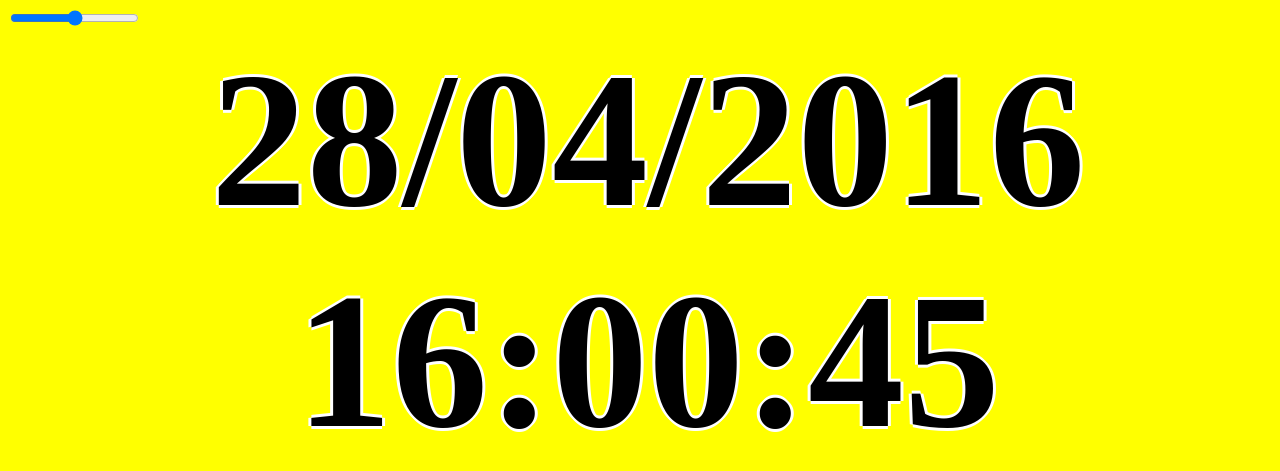
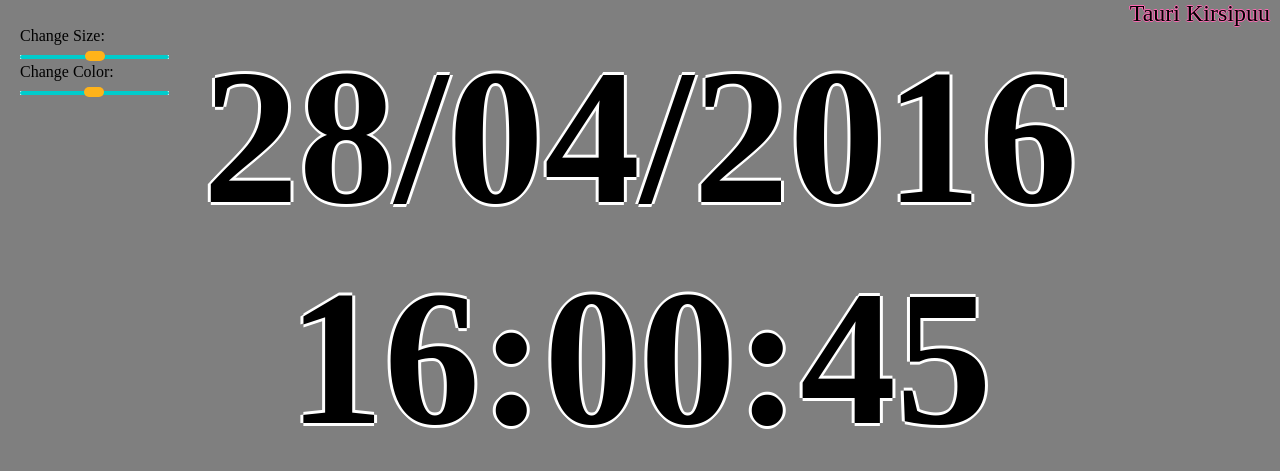
Before and after one commit to veebirakenduste-kasutajaliidesed-2016k/1.kodutoo-II-ruhm, a PHP site: page /clock.html in a window 1280 px wide. Shown: the top 471 px of the page. Run offline with PHP 8.4, Linux system fonts and the light colour scheme.

Commit message:
added changing color and added custom input-range

```diff
--- a/clock.html
+++ b/clock.html
@@ -7,8 +7,14 @@
   <link rel="stylesheet" type="text/css" href="style.css">
 </head>
 <body>
-  <div id="font">
-      <input type="range" min=1 max=2 value=1.5 step=0.1 id="slider">
+  <div>
+    <p id="name">Tauri Kirsipuu</p>
+  </div>
+  <div id="Changer">
+      <p id="sizeText">Change Size:</p>
+      <input type="range" min=1 max=2 value=1.5 step=0.1 id="fontSlider"> </br>
+      <p id="colorText">Change Color:</p>
+      <input type="range" min=1 max=255 value=127 step=1 id="colorSlider">
   </div>
 	<div id="datetime">
     <p id="date">0/0/0</p>
--- a/clock.js
+++ b/clock.js
@@ -2,23 +2,54 @@ window.onload = function(){
 
   var clock = document.getElementById('clock');
   var date = document.getElementById('date');
-  document.getElementById('slider').addEventListener("click", Change);
+  var sizeText = document.getElementById('sizeText');
+  var colorText = document.getElementById('colorText');
+  document.getElementById('fontSlider').addEventListener("click", changeFontSize);
+  document.getElementById('colorSlider').addEventListener("click", changeBackColor);
 
 
   writeTime();
   writeDate(); //selleks, et ei oleks alguses näha nulle näha
-  Change();
+  changeFontSize();
+  changeBackColor();
 
   window.setInterval(function(){
     writeDate();
     writeTime();
-  }, 500);
+    changeFontSize();
+    changeBackColor();
+  }, 100);
 
 };
-function Change() {
-  var fontslider = document.getElementById('slider');
+function changeFontSize(){
+  var fontslider = document.getElementById('fontSlider');
   clock.style.fontSize = fontslider.value*window.innerWidth*0.1 + 'px';
   date.style.fontSize = fontslider.value*window.innerWidth*0.1 + 'px';
+}
+
+function changeBackColor(){
+    var colorslider = document.getElementById('colorSlider');
+    var red = colorslider.value;
+    var green = colorslider.value;
+    var blue = colorslider.value;
+
+    document.body.style.backgroundColor = "rgb(" + red + "," + green + "," + blue + ")";
+    if (colorslider.value < 50){
+      clock.style.color = "white";
+      date.style.color = "white";
+      clock.style.textShadow = "-3px 0 black, 0 3px black, 3px 0 black, 0 -3px black";
+      date.style.textShadow = "-3px 0 black, 0 3px black, 3px 0 black, 0 -3px black";
+      sizeText.style.color = "white";
+      colorText.style.color = "white";
+
+    }else {
+      clock.style.color = "black";
+      date.style.color = "black";
+      clock.style.textShadow = "-3px 0 white, 0 3px white, 3px 0 white, 0 -3px white";
+      date.style.textShadow = "-3px 0 white, 0 3px white, 3px 0 white, 0 -3px white";
+      sizeText.style.color = "black";
+      colorText.style.color = "black";
+    }
 }
 
 function writeTime(){
@@ -34,7 +65,7 @@ function writeTime(){
 
 function writeDate(){
   var time = new Date();
-  var fontslider = document.getElementById('slider');
+  var fontslider = document.getElementById('fontSlider');
 
   var month = addZeroBefore(time.getMonth());
   var year = addZeroBefore(time.getFullYear());
--- a/style.css
+++ b/style.css
@@ -1,7 +1,8 @@
 body{
+  padding:0px;
+  margin:0px;
   width: 100%;
   length: 100%;
-  background-color:yellow;
 }
 
 p
@@ -14,7 +15,13 @@ p
   margin-top: auto;
   margin-bottom:auto;
 }
-
+#name
+{
+  text-align: right;
+  margin-right:10px;
+  font-size: 150%;
+  text-shadow: -1px 0 hotpink, 0 1px hotpink, 1px 0 hotpink, 0 -1px hotpink;
+}
 #date
 {
   font-weight: bold;
@@ -31,7 +38,104 @@ p
   text-shadow: -3px 0 white, 0 3px white, 3px 0 white, 0 -3px white;
 }
 
-#font
+#colorText, #sizeText
 {
-  postion:fixed;
+  margin-left: 20px;
 }
+
+#Changer
+{
+  position:absolute;
+}
+
+/*kood saadud: http://codepen.io/chriscoyier/pen/FtnAa */
+input[type=range] {
+  -webkit-appearance: none;
+  margin: 1px 0;
+  width: 100%;
+  margin-left:20px;
+}
+input[type=range]:focus {
+  outline: none;
+}
+input[type=range]::-webkit-slider-runnable-track {
+  width: 100%;
+  height: 4px;
+  cursor: pointer;
+  animate: 0.2s;
+  /*box-shadow: 0px 0px 0px #000000, 0px 0px 0px #0d0d0d;*/
+  background: #00cccc;
+  border-radius: 25px;
+  border: 0px solid #000101;
+}
+
+input[type=range]::-webkit-slider-thumb {
+  /*box-shadow: 0px 0px 0px #000000, 0px 0px 0px #0d0d0d;*/
+  border: 0px solid #000000;
+  height: 10px;
+  width: 20px;
+  border-radius: 7px;
+  background: #ffb31a;
+  cursor: pointer;
+  -webkit-appearance: none;
+  margin-top: -3.6px;
+}
+input[type=range]:focus::-webkit-slider-runnable-track {
+  background: #00cccc;
+}
+input[type=range]::-moz-range-track {
+  width: 100%;
+  height: 4px;
+  cursor: pointer;
+  animate: 0.2s;
+  /*box-shadow: 0px 0px 0px #000000, 0px 0px 0px #0d0d0d;*/
+  background: #00cccc;
+  border-radius: 25px;
+  border: 0px solid #000101;
+}
+input[type=range]::-moz-range-thumb {
+  /*box-shadow: 0px 0px 0px #000000, 0px 0px 0px #0d0d0d;*/
+  border: 0px solid #000000;
+  height: 10px;
+  width: 20px;
+  border-radius: 7px;
+  background: #ffb31a;
+  cursor: pointer;
+}
+input[type=range]::-ms-track {
+  width: 100%;
+  height: 4px;
+  cursor: pointer;
+  animate: 0.2s;
+  background: transparent;
+  border-color: transparent;
+  border-width: 39px 0;
+  color: transparent;
+}
+input[type=range]::-ms-fill-lower {
+  background: #00cccc;
+  border: 0px solid #000101;
+  border-radius: 50px;
+  /*box-shadow: 0px 0px 0px #000000, 0px 0px 0px #0d0d0d;*/
+}
+input[type=range]::-ms-fill-upper {
+  background: #00cccc;
+  border: 0px solid #000101;
+  border-radius: 50px;
+  /*box-shadow: 0px 0px 0px #000000, 0px 0px 0px #0d0d0d;*/
+}
+input[type=range]::-ms-thumb {
+  /*box-shadow: 0px 0px 0px #000000, 0px 0px 0px #0d0d0d;*/
+  border: 0px solid #000000;
+  height: 10px;
+  width: 20px;
+  border-radius: 7px;
+  background: #ffb31a;
+  cursor: pointer;
+}
+input[type=range]:focus::-ms-fill-lower {
+  background: #00cccc;
+}
+input[type=range]:focus::-ms-fill-upper {
+  background: #00cccc;
+}
```
Also changed, not shown: owl.png (added).
